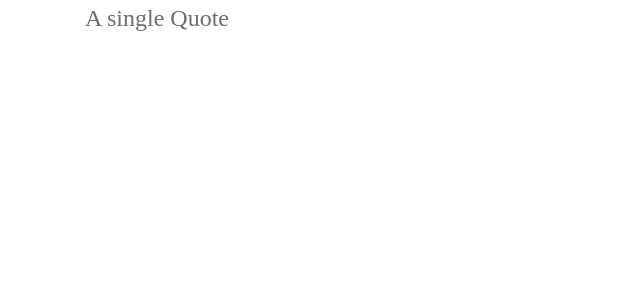
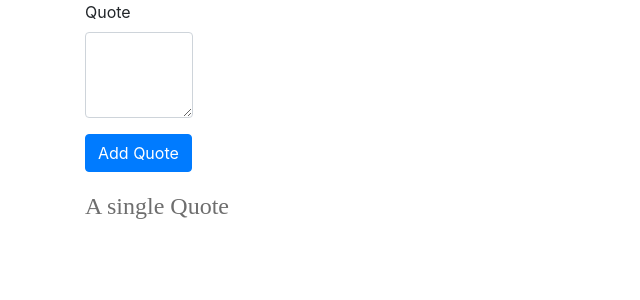
Before and after one commit to SalimSalimi/VueJsCourse, a Vue app in the folder 10. Wonderful Quotes Project/quotes-project/: page / in a window 1280 px wide. Shown: the top 300 px of the page, without its empty margins (0-640 px from the left). Built offline with nearby package versions, Linux system fonts and the light colour scheme; a web font is replaced by a local one.

Commit message:
Adding new quotes

```diff
--- a/10. Wonderful Quotes Project/quotes-project/src/App.vue
+++ b/10. Wonderful Quotes Project/quotes-project/src/App.vue
@@ -1,11 +1,13 @@
 <template>
   <div class="container">
+    <app-new-quote @quoteAdded="newQuote"></app-new-quote>
     <app-quotes-grid :quotes="quotes"></app-quotes-grid>
   </div>
 </template>
 
 <script>
   import QuotesGrid from './components/QuotesGrid.vue';
+  import NewQuote from './components/NewQuote.vue';
 
   export default {
     data: function() {
@@ -17,7 +19,13 @@
       }
     },
     components: {
-      appQuotesGrid: QuotesGrid
+      appQuotesGrid: QuotesGrid,
+      appNewQuote: NewQuote
+    },
+    methods: {
+      newQuote(quote) {
+        this.quotes.push(quote);
+      }
     }
   }
 </script>
--- a/10. Wonderful Quotes Project/quotes-project/src/components/NewQuote.vue
+++ b/10. Wonderful Quotes Project/quotes-project/src/components/NewQuote.vue
@@ -3,7 +3,7 @@
     <form>
         <div class="col-sm-8 col-sm-offset-2 col-xs-12 col-md-6 col-md-offset-3 form-group">
             <label>Quote</label>
-            <textarea class="form-control" row="3" v-model="quote"></textarea>
+            <textarea class="form-control" rows="3" v-model="quote"></textarea>
         </div>
 
         <div class="col-sm-8 col-sm-offset-2 col-xs-12 col-md-6 col-md-offset-3 form-group">
@@ -23,7 +23,8 @@
         },
         methods: {
             createNew() {
-
+                this.$emit('quoteAdded', this.quote);
+                this.quote = '';
             }
         }
     }
```
